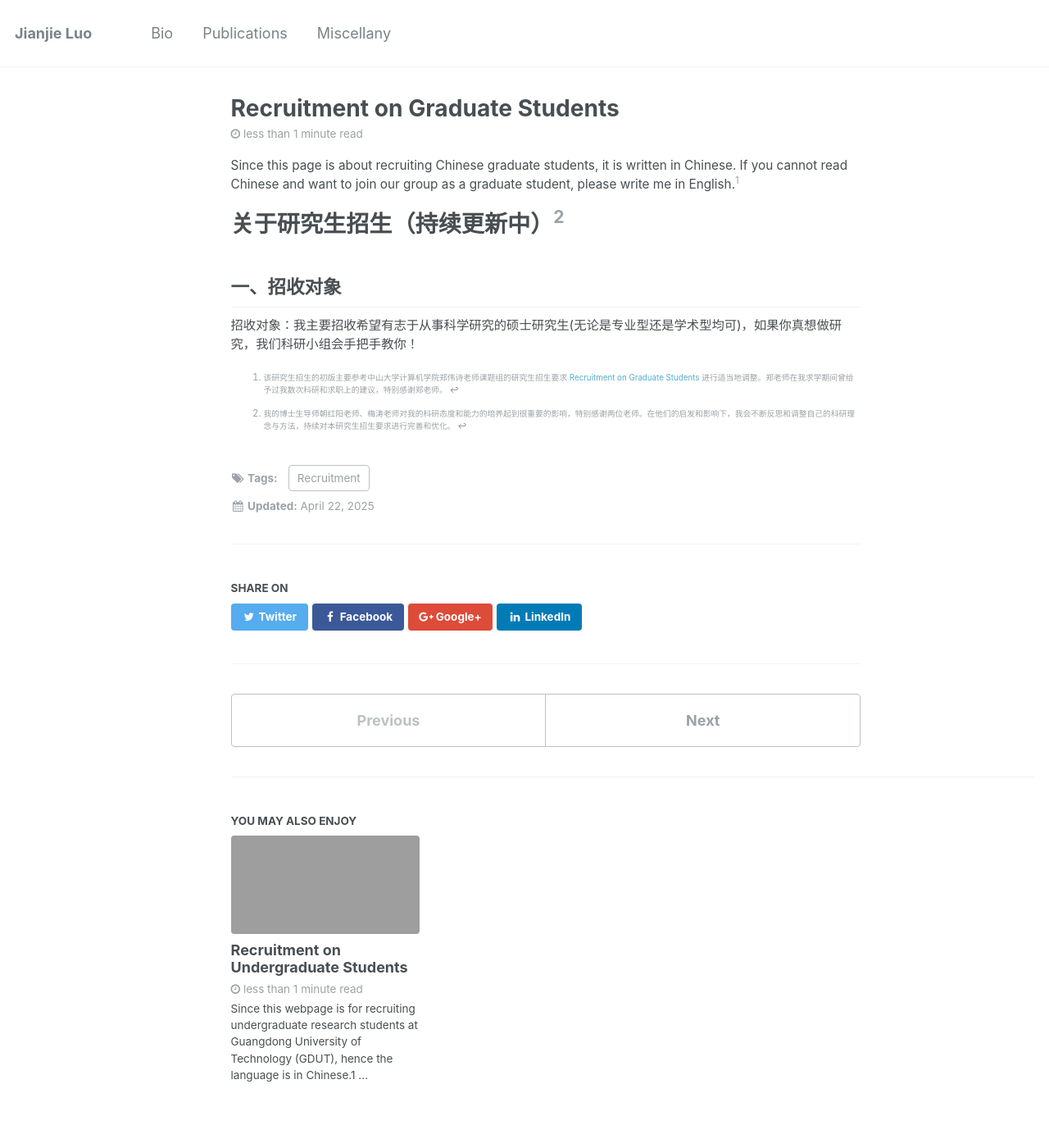
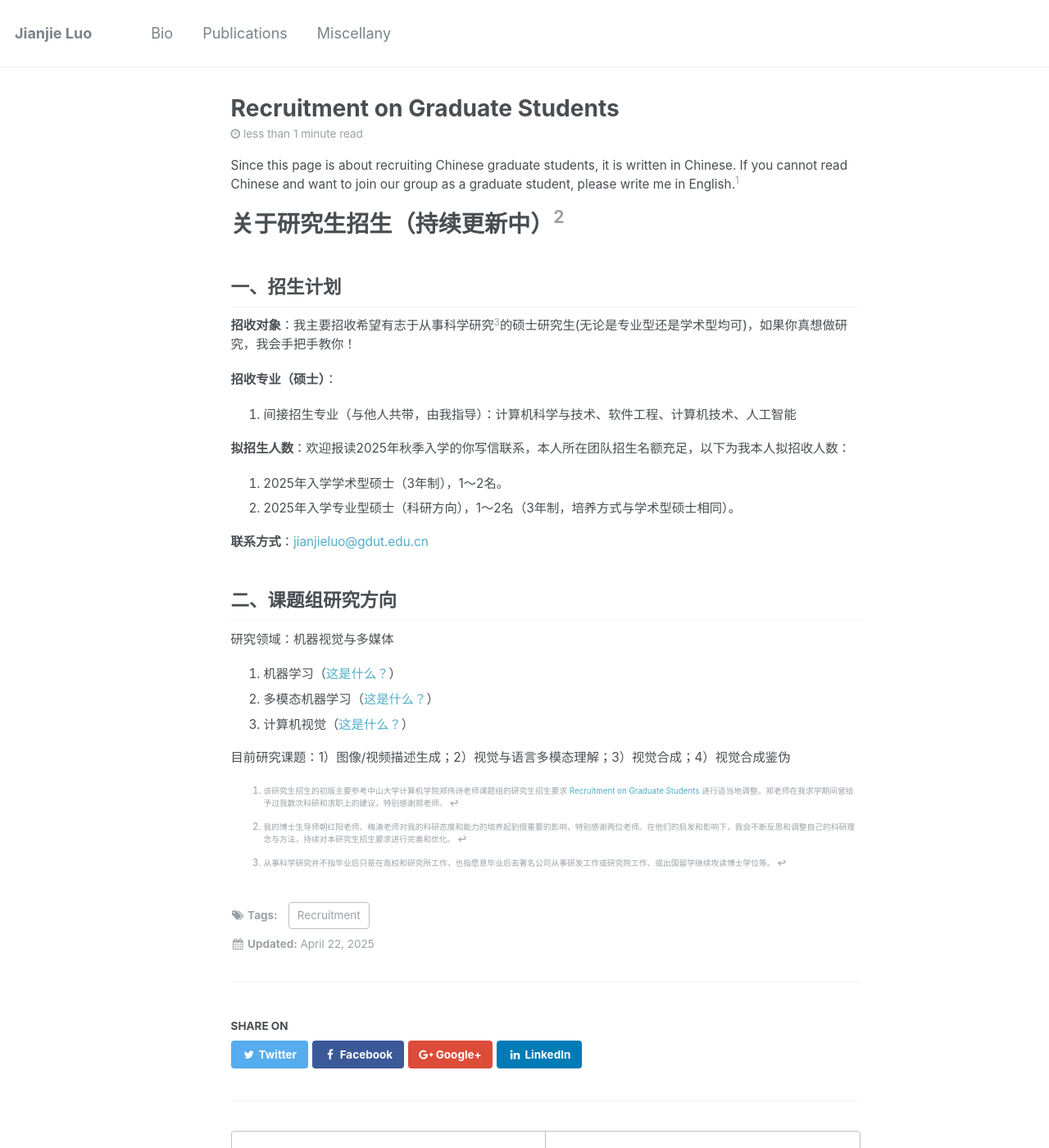
Before and after one commit to jianjieluo/jianjieluo.github.io, a Jekyll site: the page built from _posts/2025-04-22-recruitment-on-graduate.md, in a window 1280 px wide and 1400 px high. Shown: the whole window at 82% size. Built offline with Jekyll 4.4.1, drawn with Linux system fonts in a browser that asks for light colours; a script that is not in the unit is left out.

Commit message:
update graduate

```diff
--- a/_posts/2025-04-22-recruitment-on-graduate.md
+++ b/_posts/2025-04-22-recruitment-on-graduate.md
@@ -10,12 +10,34 @@ Since this page is about recruiting Chinese graduate students, it is written in
 
 # 关于研究生招生（持续更新中）[^bignote]
 
-## 一、招收对象
+## 一、招生计划
 
-招收对象：我主要招收希望有志于从事科学研究的硕士研究生(无论是专业型还是学术型均可)，如果你真想做研究，我们科研小组会手把手教你！
+**招收对象**：我主要招收希望有志于从事科学研究[^2]的硕士研究生(无论是专业型还是学术型均可)，如果你真想做研究，我会手把手教你！
+
+**招收专业（硕士）**：
+1. 间接招生专业（与他人共带，由我指导）：计算机科学与技术、软件工程、计算机技术、人工智能
+
+**拟招生人数**：欢迎报读2025年秋季入学的你写信联系，本人所在团队招生名额充足，以下为我本人拟招收人数：
+1. 2025年入学学术型硕士（3年制），1～2名。
+2. 2025年入学专业型硕士（科研方向），1～2名（3年制，培养方式与学术型硕士相同）。
+
+**联系方式**：<a href="mailto:jianjieluo@gdut.edu.cn">jianjieluo@gdut.edu.cn</a>
+
+## 二、课题组研究方向
+
+研究领域：机器视觉与多媒体
+1. 机器学习（[这是什么？](https://baike.baidu.com/item/%E6%9C%BA%E5%99%A8%E5%AD%A6%E4%B9%A0/217599)）
+2. 多模态机器学习（[这是什么？](https://zhuanlan.zhihu.com/p/53511144)）
+3. 计算机视觉（[这是什么？](https://baike.baidu.com/item/%E8%AE%A1%E7%AE%97%E6%9C%BA%E8%A7%86%E8%A7%89/2803351)）
+
+目前研究课题：1）图像/视频描述生成；2）视觉与语言多模态理解；3）视觉合成；4）视觉合成鉴伪
+
+
 
 
 
 [^1]: 该研究生招生的初版主要参考中山大学计算机学院郑伟诗老师课题组的研究生招生要求 [Recruitment on Graduate Students](https://isee-ai.cn/~zhwshi/recruitment.html) 进行适当地调整。郑老师在我求学期间曾给予过我数次科研和求职上的建议，特别感谢郑老师。
 
+[^2]: 从事科学研究并不指毕业后只是在高校和研究所工作，也指愿意毕业后去著名公司从事研发工作或研究院工作、或出国留学继续攻读博士学位等。
+
 [^bignote]: 我的博士生导师朝红阳老师、梅涛老师对我的科研态度和能力的培养起到很重要的影响，特别感谢两位老师。在他们的启发和影响下，我会不断反思和调整自己的科研理念与方法，持续对本研究生招生要求进行完善和优化。
```
